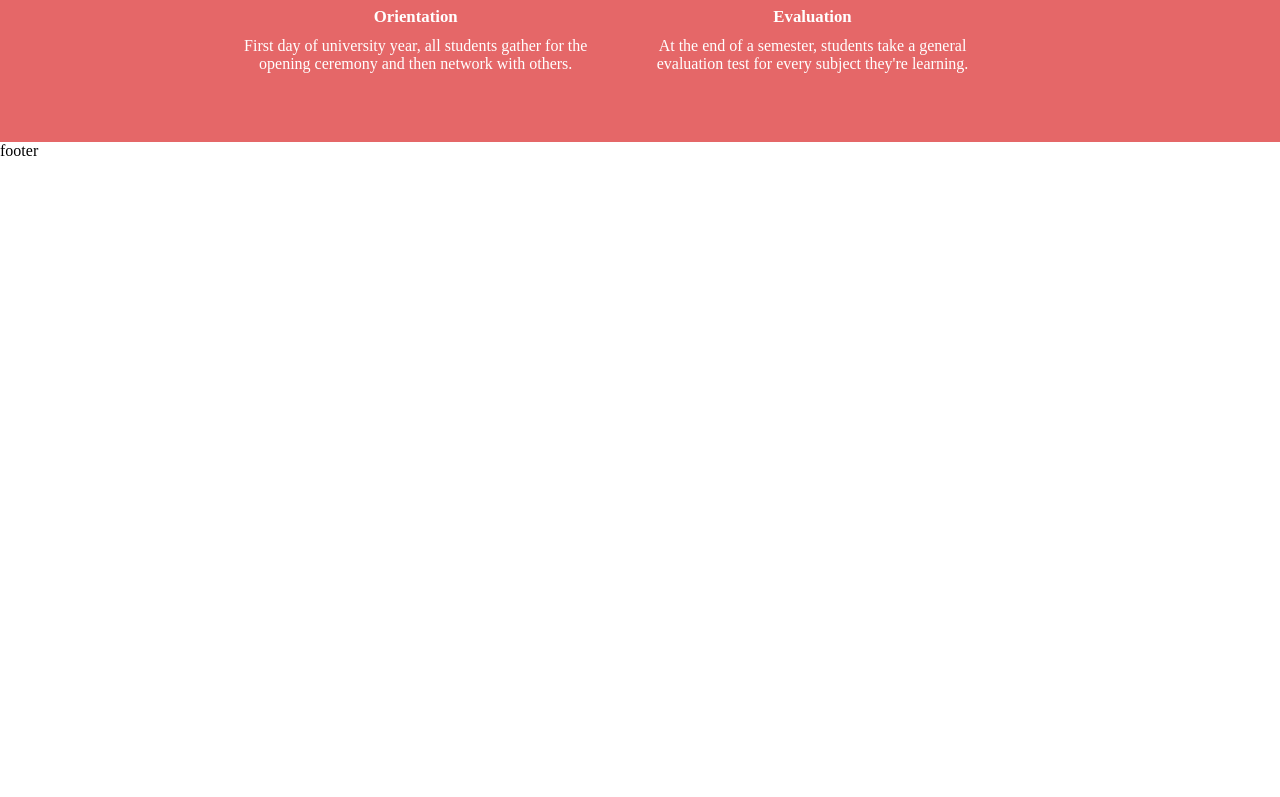
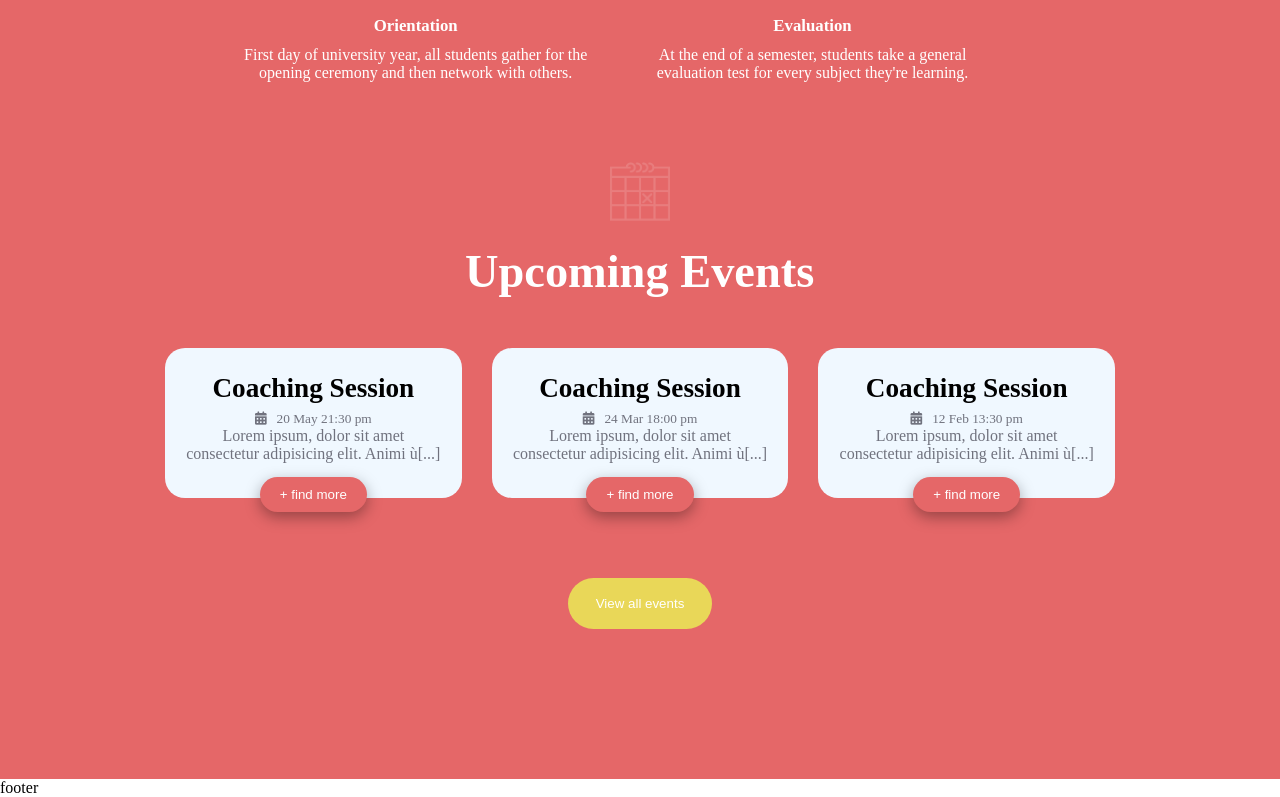
Before and after one commit to jiemarabanzado/proj-html-vuejs, a Vue app: page / in a window 1280 px wide. Shown: the part 2484-3281 px from the top of the page. Before the commit the page ends 2644 px from the top, so only its background shows below. Built offline with nearby package versions, Linux system fonts and the light colour scheme.

Commit message:
third section fatto

```diff
--- a/src/components/ThirdMainSection.vue
+++ b/src/components/ThirdMainSection.vue
@@ -10,7 +10,7 @@
                     <img src="../assets/img/Clock-and-Bell.png" alt="">
                 </div>
             </div>
-            <h3>University year</h3>
+            <h3 class="uni-year">University year</h3>
         </div>
         <div class="timeline">
             <div class="timeline-img">
@@ -32,7 +32,43 @@
                 <h4>Graduation</h4>
                 <p>On the day of graduation , all students gather for the ceremony and then network and party among others.</p>
             </div>
-
+        </div>
+        <div class="time-section main-container">
+            <div class="bell row">
+                <div class="bell-img">
+                    <img src="../assets/img/upcoming-events-calendar-icon.png" alt="">
+                </div>
+            </div>
+            <h3 class="upcoming">Upcoming Events</h3>
+            <div class="events row">
+                <div class="event">
+                    <h4>Coaching Session</h4>
+                    <small><span><i class="fa-solid fa-calendar-days"></i></span>20 May 21:30 pm</small>
+                    <p>Lorem ipsum, dolor sit amet consectetur adipisicing elit. Animi ù[...]</p>
+                    <div class="more">
+                        <button>+ find more</button>
+                    </div>
+                </div>
+                <div class="event">
+                    <h4>Coaching Session</h4>
+                    <small><span><i class="fa-solid fa-calendar-days"></i></span>24 Mar 18:00 pm</small>
+                    <p>Lorem ipsum, dolor sit amet consectetur adipisicing elit. Animi ù[...]</p>
+                    <div class="more">
+                        <button>+ find more</button>
+                    </div>
+                </div>
+                <div class="event">
+                    <h4>Coaching Session</h4>
+                    <small><span><i class="fa-solid fa-calendar-days"></i></span>12 Feb 13:30 pm</small>
+                    <p>Lorem ipsum, dolor sit amet consectetur adipisicing elit. Animi ù[...]</p>
+                    <div class="more">
+                        <button>+ find more</button>
+                    </div>
+                </div>
+            </div>
+            <div class="view-all">
+                <button>View all events</button>
+            </div>
         </div>
     </section>
 
@@ -44,7 +80,7 @@
         padding: 150px 0px;
         .time-section{
             height: 100%;
-            h3{
+            .uni-year{
                 width: 306px;
                 margin: auto;
                 font-size: 2.9rem;
@@ -61,13 +97,14 @@
         margin-bottom: 20px;
     }
     .bell-img{
-        width: 50px;
+        width: 60px;
         img{
             width: 100%;
         }
     }
     .timeline{
         position: relative;
+        margin-bottom: 160px;
         .timeline-img{
             max-width: 1000px;
             margin: auto;
@@ -133,4 +170,58 @@
             color: white;
         }
     }
+    .upcoming{
+        width: 350px;
+        margin: auto;
+        font-size: 2.9rem;
+        color: white;
+        margin-bottom: 50px;
+    }
+    .events{
+        width: 100%;
+        height: 150px;
+        justify-content: space-between;
+        margin-bottom: 80px;
+        .event{
+            position: relative;
+            width: calc(100%/3 - 20px);
+            height: 100%;
+            background-color: aliceblue;
+            border-radius: 20px;
+            text-align: center;
+            padding: 25px 20px;
+            h4{
+                font-size: 1.7rem;
+                margin-bottom: 5px;
+            }
+            small{
+                color: #70727e;
+                span{
+                    margin-right: 10px;
+                }
+            }
+            p{
+                color: #70727e;
+                margin-bottom:14px;
+            }
+        }
+    }
+    .more button{
+        padding: 10px 20px;
+        border-radius: 30px;
+        border: none;
+        background-color: #e56768;
+        box-shadow: rgba(0, 0, 0, 0.35) 0px 5px 15px;
+        color: white;
+    }
+    .view-all{
+        text-align: center;
+        button{
+            padding: 18px 28px;
+            background-color: #e9d758;
+            color: white;
+            border: none;
+            border-radius: 30px;
+        }
+    }
 </style>
```
Lines whose indentation alone changed are shown as unchanged.
